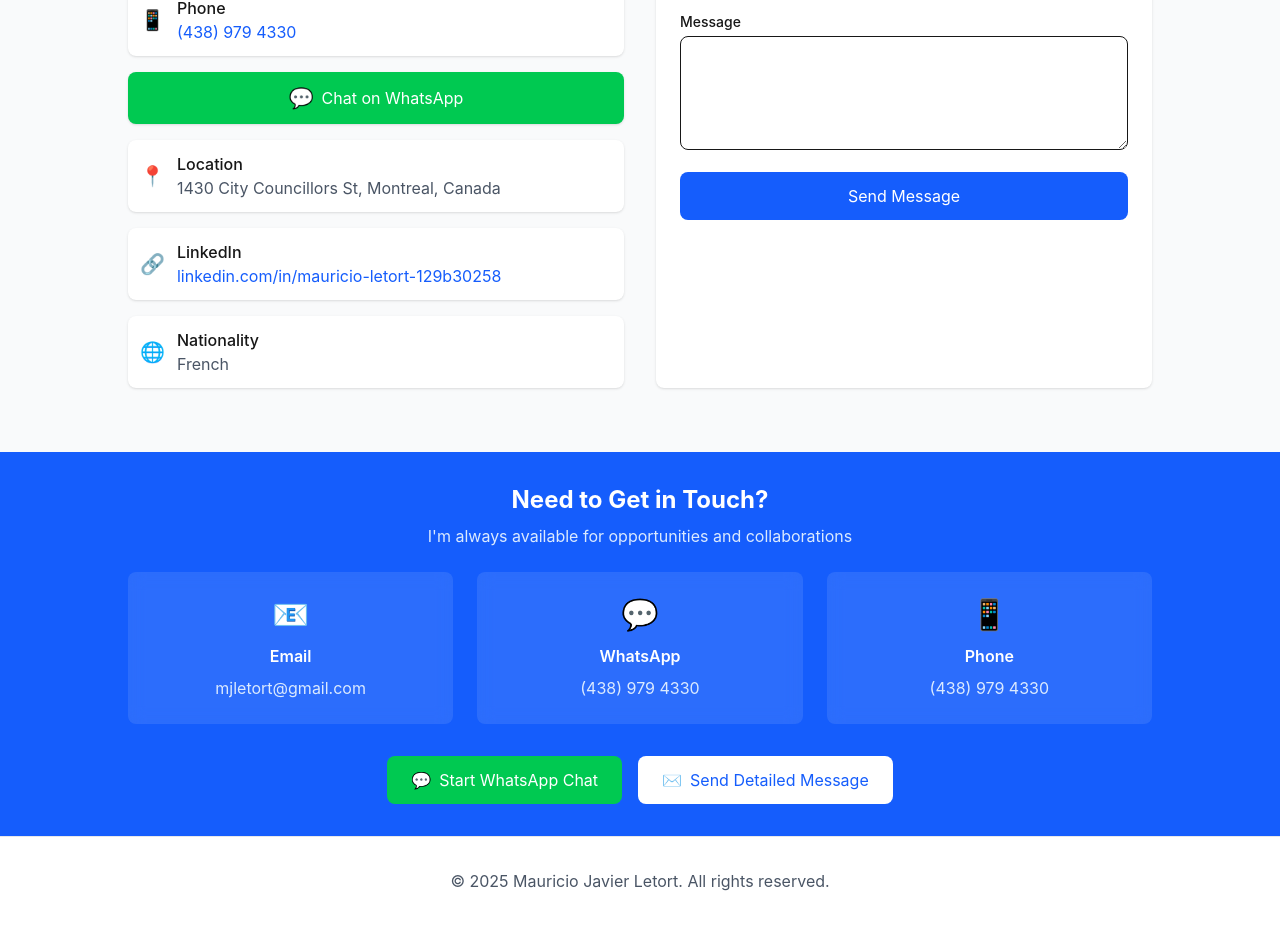
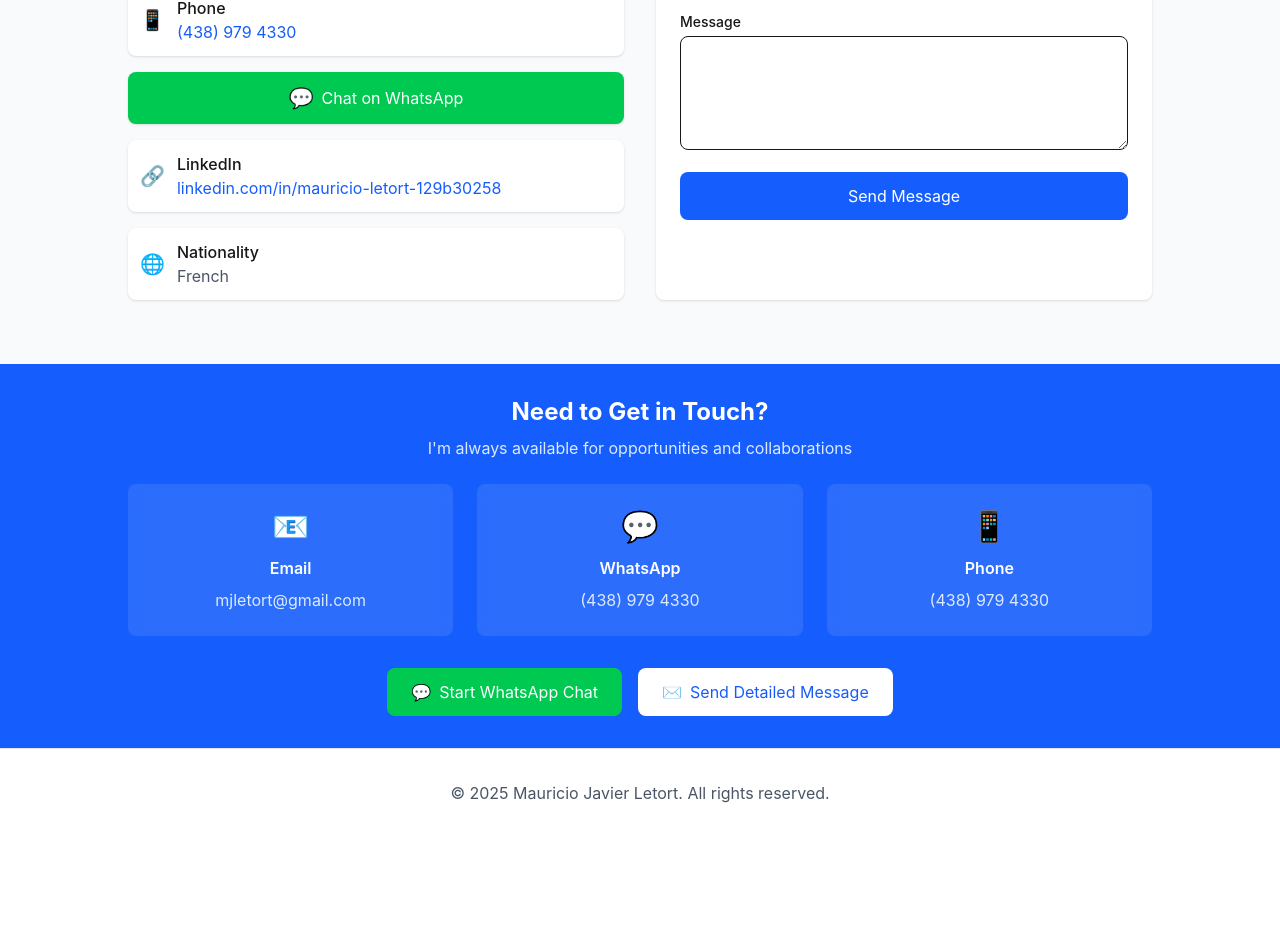
Before and after one commit to Mau567/personal_webpage, a Next.js app: page / in a window 1280 px wide. Shown: the part 5278-6203 px from the top of the page. After the commit the page ends 6115 px from the top, so only its background shows below. Built offline with nearby package versions, Linux system fonts and the light colour scheme.

Commit message:
Remove location section from homepage to simplify layout

```diff
--- a/src/app/page.tsx
+++ b/src/app/page.tsx
@@ -556,13 +556,6 @@ export default function Home() {
                   <span>Chat on WhatsApp</span>
                 </button>
                 <div className="flex items-center p-3 bg-white dark:bg-gray-700 rounded-lg shadow-sm">
-                  <span className="mr-3 text-xl">📍</span>
-                  <div>
-                    <p className="font-medium">Location</p>
-                    <p className="text-gray-600 dark:text-gray-300">1430 City Councillors St, Montreal, Canada</p>
-                  </div>
-                </div>
-                <div className="flex items-center p-3 bg-white dark:bg-gray-700 rounded-lg shadow-sm">
                   <span className="mr-3 text-xl">🔗</span>
                   <div>
                     <p className="font-medium">LinkedIn</p>
```
